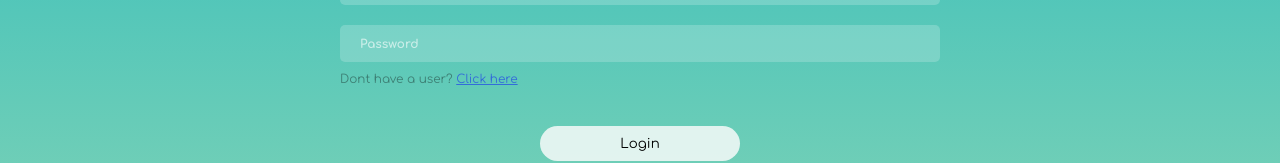
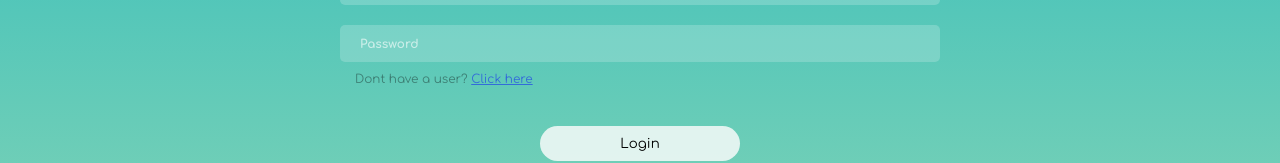
Before and after one commit to Pereira277/todoapp-react, a React (Create React App) app: page / in a window 1280 px wide. Shown: the part 160-323 px from the top of the page. Built offline with nearby package versions, Linux system fonts and the light colour scheme.

Commit message:
Register page 2

```diff
--- a/src/styles/login.css
+++ b/src/styles/login.css
@@ -62,7 +62,7 @@
   border: none;
 }
 .login-form p {
-  margin: 0;
+  margin: 0 0 0 15px;
   font-size: 12px;
   color: rgba(0, 0, 0, 0.37);
   width: 100%;
```
